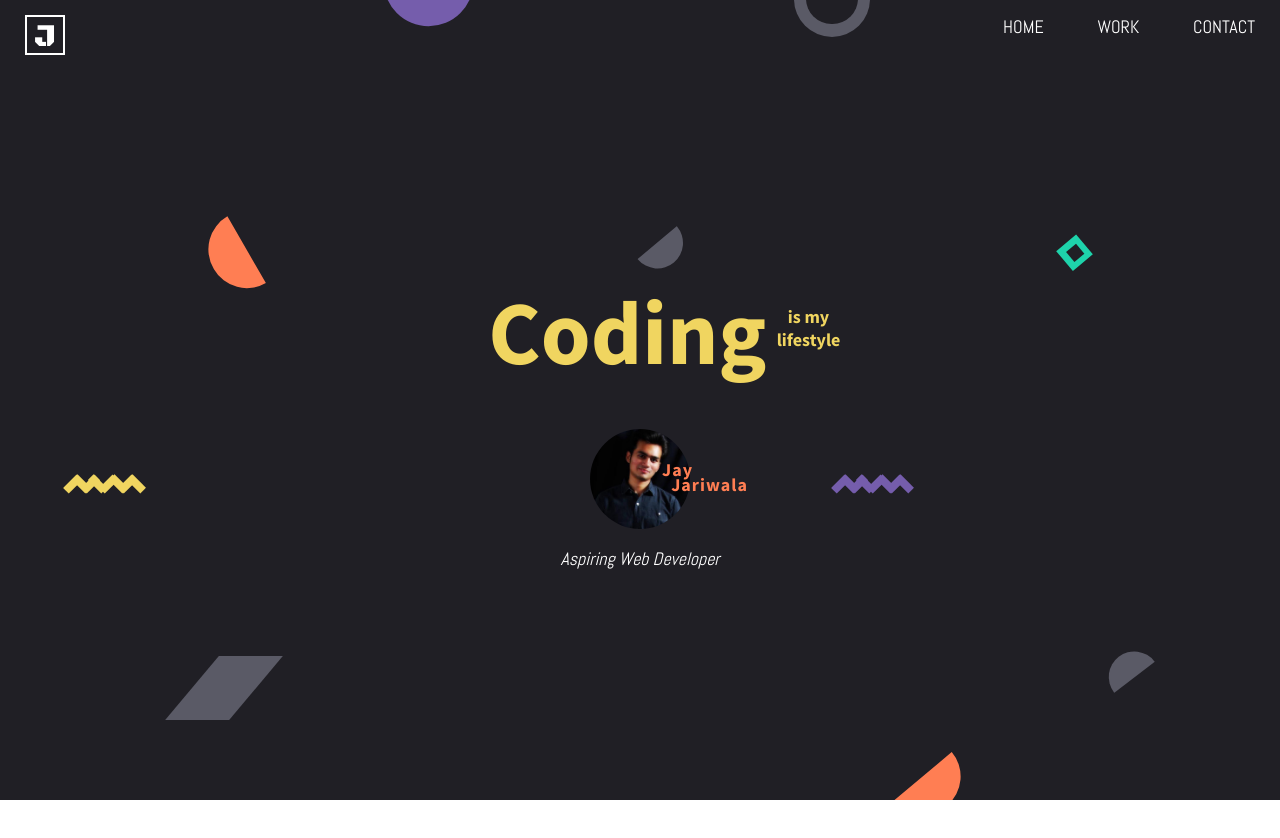
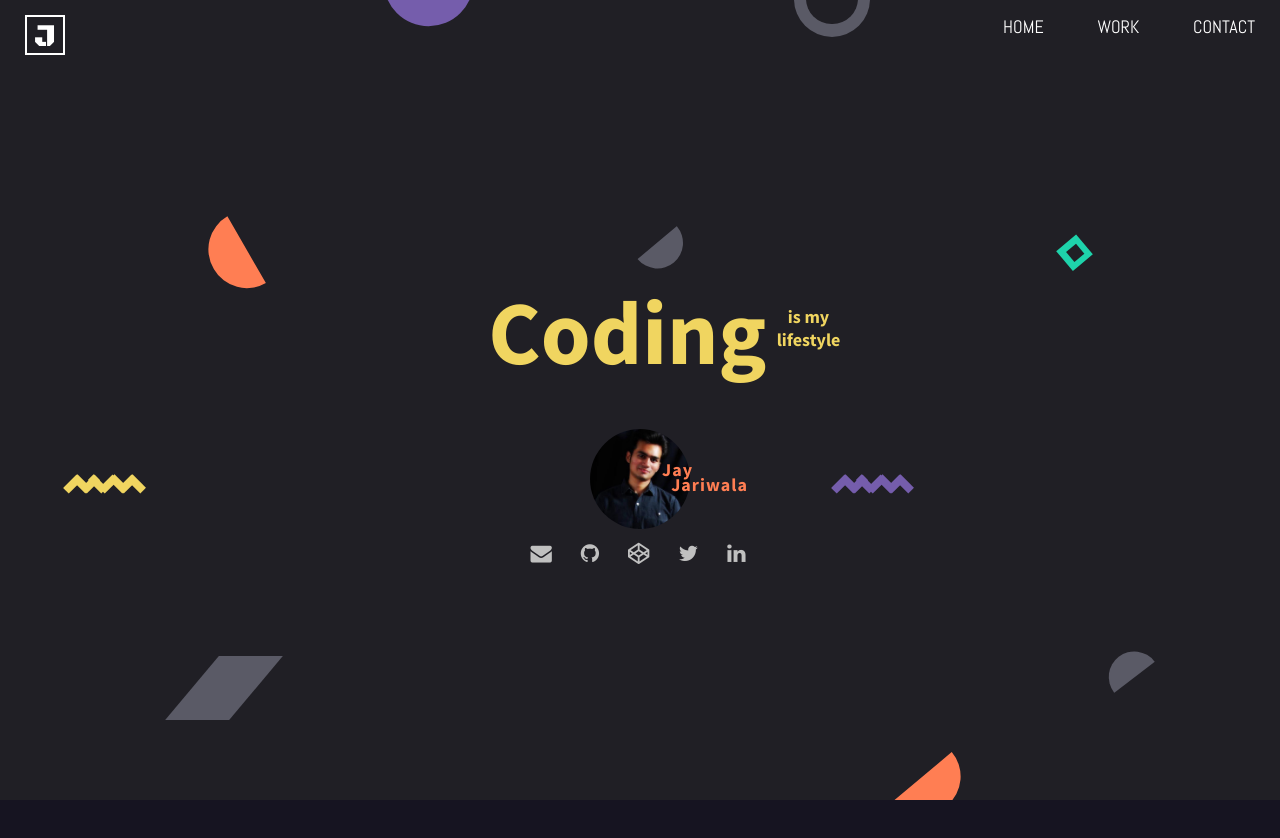
Before and after one commit to jayjariwala/portfolio, a plain HTML site: page index.html in a window 1280 px wide. Drawn offline with nearby package versions, Linux system fonts and the light colour scheme.

Commit message:
social icons added

```diff
--- a/assets/scss/style.scss
+++ b/assets/scss/style.scss
@@ -27,13 +27,7 @@ font-size: 32px;
 padding-left: 0px;
 color: linear-gradient(red, yellow, green);
 }
-.status
-{
-  font-family: 'Abel', sans-serif;
-  color: white;
-  font-style: italic;
-  font-size: 18px;
-}
+
 .navbar
 {
   padding-top: 15px;
@@ -266,7 +260,7 @@ color: linear-gradient(red, yellow, green);
 {
     position: relative;
     height: 500px;
-    background-color: white;
+    background-color:#161421;
     z-index:5;
 }
 .photo
@@ -292,4 +286,18 @@ color: linear-gradient(red, yellow, green);
     letter-spacing: 1px;
     text-align: left;
   }
+
 }
+
+.icons
+{
+  margin-top: 15px;
+  i{
+      margin-left: 25px;
+      color: silver;
+  }
+  i:hover{
+    color: $shapeorange;
+  }
+
+}
--- a/index.html
+++ b/index.html
@@ -7,6 +7,8 @@
   <script src="assets/js/function.js"></script>
   <link href="https://fonts.googleapis.com/css?family=Abel" rel="stylesheet">
   <link href="https://fonts.googleapis.com/css?family=Abel|Black+Ops+One" rel="stylesheet">
+  <link href="https://maxcdn.bootstrapcdn.com/font-awesome/4.7.0/css/font-awesome.min.css" rel="stylesheet">
+
 </head>
 <body>
 
@@ -26,9 +28,17 @@
       <div class="photo">
         <span class="name">Jay &nbsp;&nbsp;Jariwala</span>
       </div>
+      <div class="icons">
+        <i class="fa fa-lg fa-envelope"></i>
+        <i class="fa fa-lg fa-github"></i>
+        <i class="fa fa-lg fa-codepen"></i>
+        <i class="fa fa-lg fa-twitter"></i>
+        <i class="fa fa-lg fa-linkedin"></i>
+        <i class="fa fa-lg fa-blog"></i>
+      </div>
       <br/>
 
-      <span class="status">Aspiring Web Developer</span>
+
       <div class="halfcircle1"></div>
       <div class="halfcircle2"></div>
       <div class="halfcircle3"></div>
```
Also changed, not shown: assets/css/style.css, 1 other file.
